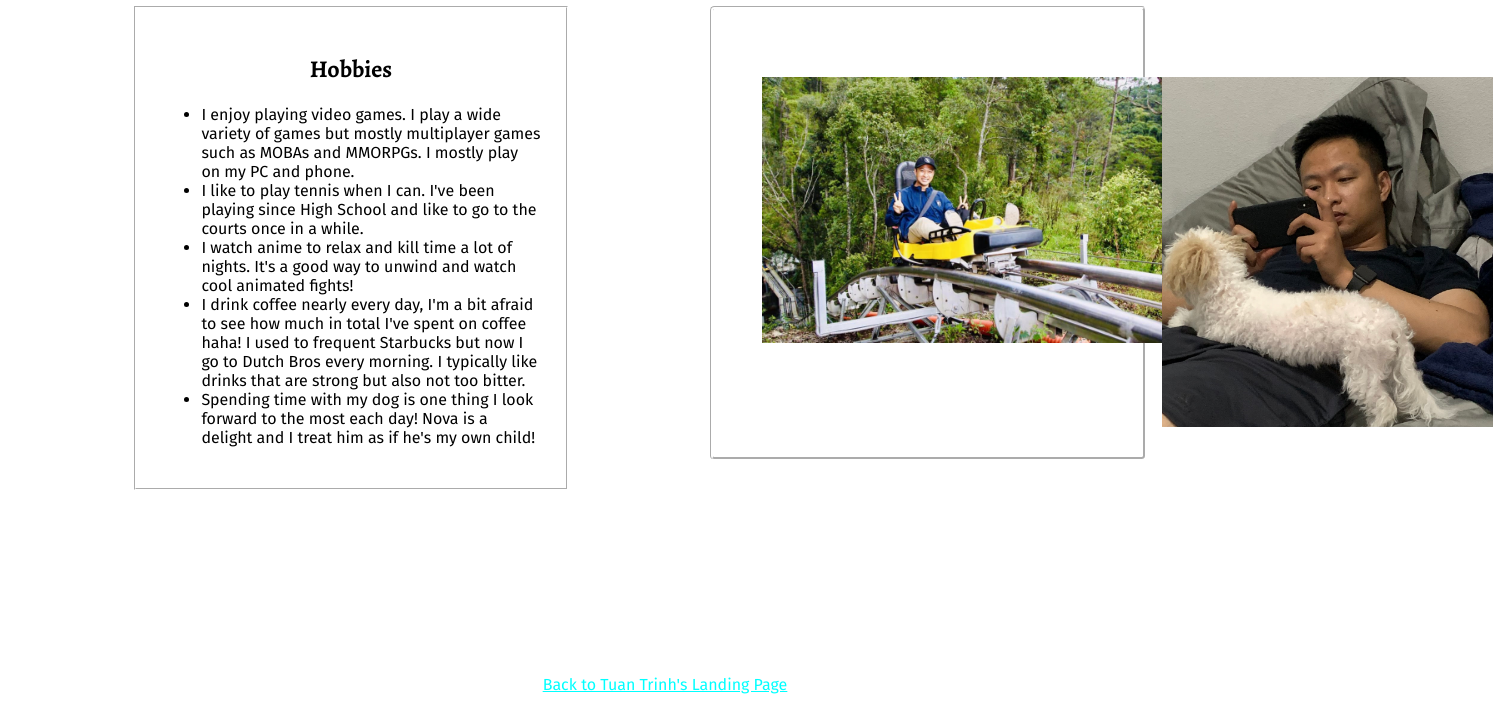
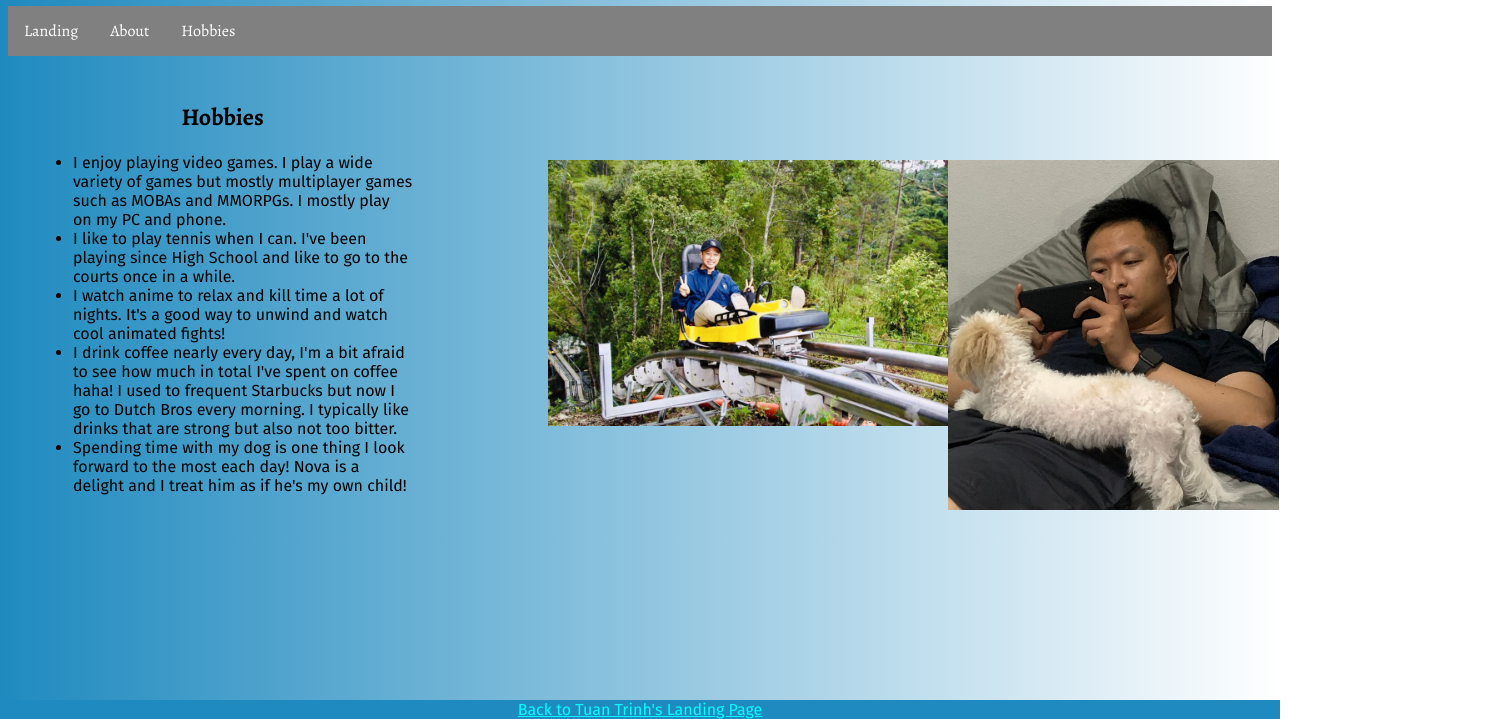
Before and after one commit to Coldpea123/bioSite, a plain HTML site: page tuanHobbies.html in a window 1280 px wide. Shown: the part 81-800 px from the top of the page, 1493 px wide, since content can reach past the window. Drawn offline with nearby package versions, Linux system fonts and the light colour scheme.

Commit message:
Updated index

```diff
--- a/site.css
+++ b/site.css
@@ -1,6 +1,7 @@
 html {
     font-family: 'Alegreya', serif;
     font-family: 'Fira Sans', sans-serif;
+    background: linear-gradient(to right,  #1f8abf, #ffffff);
 }
 
 body {
@@ -9,6 +10,27 @@ body {
 
 #landing {
     background: linear-gradient(to right,  #1f8abf, #ffffff);
+}
+
+#navbar {
+    font-family: 'Alegreya', serif;
+    overflow: hidden;
+    background-color: gray;
+    border-bottom: solid, 15px, black;
+}
+
+#navbar a {
+    float: left;
+    display: block;
+    color: white;
+    text-align: center;
+    padding: 14px 16px;
+    text-decoration: none;
+}
+
+#navbar a:hover {
+    background-color: dimgray;
+    color: green;
 }
 
 #about {
@@ -71,30 +93,22 @@ caption {
     float: left;
     width: 30%;
     border: 2px;
-    border-style: groove;
-    border-color: white;
     padding: 25px;
-    margin-left: 10%;
 }
 
 #right {
     text-align: center;
     float: right;
-    width: 30%;
-    border-radius: 1%;
-    border-style: groove;
-    border-color: white;
     padding: 25px;
-    margin-right: 10%;
 }
 
 #footer {
+    background-color: #1f8abf;
     position: fixed;
     left: 0;
     bottom: 0;
     width: 100%;
     text-align: center;
-    padding: 25px;
 }
 
 a {
--- a/tuanHobbies.html
+++ b/tuanHobbies.html
@@ -12,6 +12,12 @@
     <div id="container">
         <div id="hobbies">
             <h1>Tuan Trinh</h1>
+
+            <div id="navbar">
+                <a href="index.html">Landing</a>
+                <a href="tuanAbout.html">About</a>
+                <a href="tuanHobbies.html">Hobbies</a>
+            </div>
 
             <div id="left">
                 <h2>Hobbies</h2>
```
Also changed, not shown: index.html (+6 -8 lines), tuanAbout.html (+6 -0 lines).
